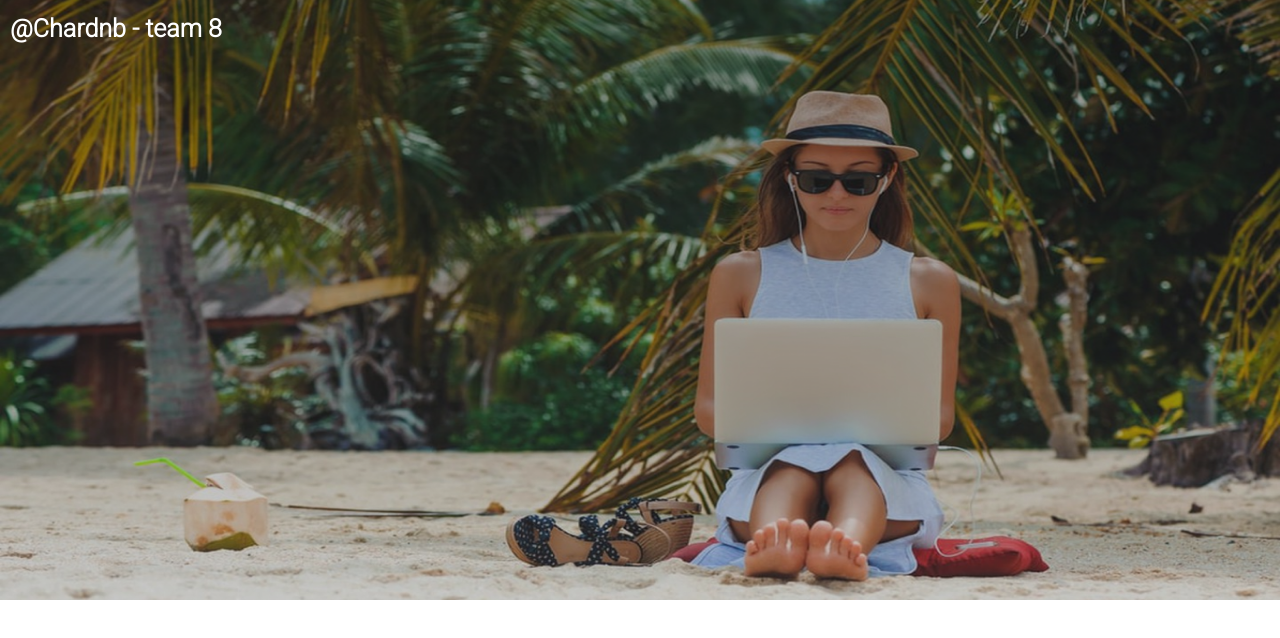
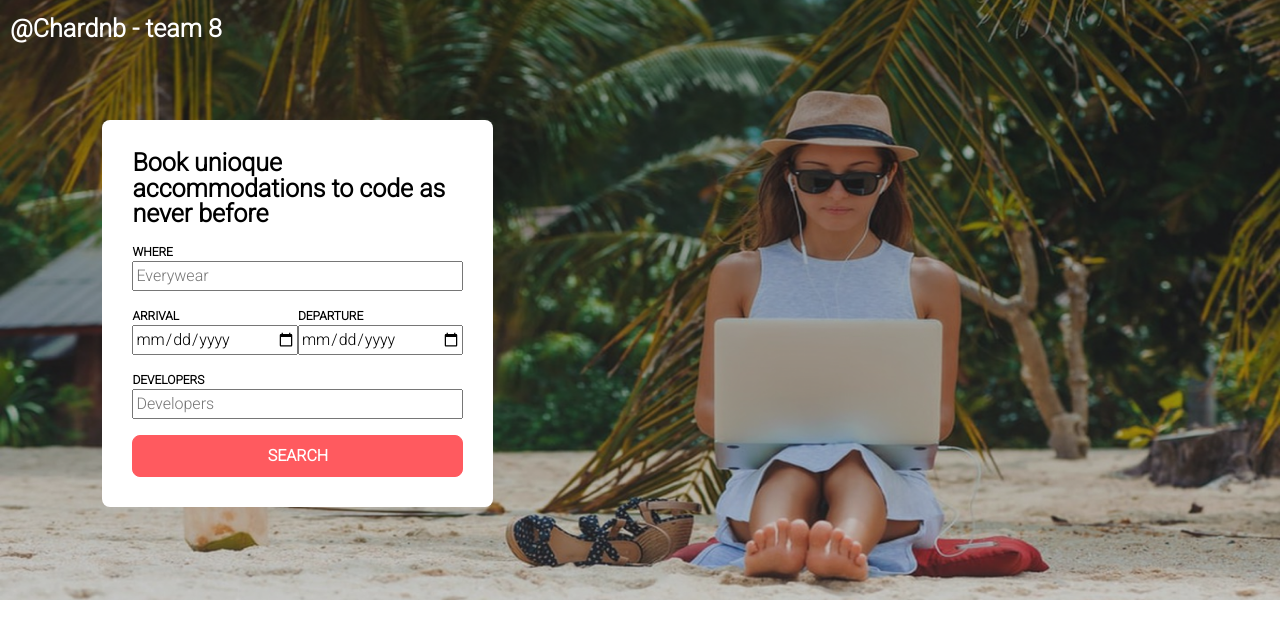
Before and after one commit to cverah/Chairdnb, a React (Vite) app: page / in a window 1280 px wide. Shown: the top 638 px of the page. Built offline with nearby package versions, Linux system fonts and the light colour scheme.

Commit message:
feat: add SearForm in HomePage

```diff
--- /dev/null
+++ b/src/components/SearchForm/SearchForm.css
@@ -0,0 +1,42 @@
+.form-header {
+  width: 391px;
+  padding: 30px;
+  color: black;
+  font-size: 16px;
+  position: absolute;
+  background-color: white;
+  top: 20%; /* Puedes ajustar la posición vertical */
+  left: 8%; /* Puedes ajustar la posición horizontal */
+  display: flex;
+  flex-direction: column;
+  gap: 16px;
+}
+
+.form-header p {
+  font-size: 25px;
+  color: black;
+  font-weight: bold;
+  line-height: 25.5px;
+}
+
+.form-header label {
+  font-size: 12px;
+  font-weight: bold;
+}
+
+.form-header button {
+  background-color: #ff5a5f;
+  color: white;
+  border: 1px solid #ff5a5f;
+  border-radius: 8px;
+  padding: 8px 0;
+  font-size: 16px;
+  font-weight: bold;
+  text-transform: uppercase;
+}
+
+.form-header button:hover {
+  cursor: pointer;
+  color: black;
+  font-weight: bold;
+}
--- /dev/null
+++ b/src/components/SearchForm/SearchForm.jsx
@@ -0,0 +1,31 @@
+import "./SearchForm.css";
+import "../../utils_css/utils.css";
+
+const SearchForm = () => {
+  return (
+    <form className="form-header border">
+      <p>Book unioque accommodations to code as never before</p>
+      <div className="flex flex-columns">
+        <label htmlFor="where">WHERE</label>
+        <input type="text" id="where" placeholder="Everywear" />
+      </div>
+      <div className="flex">
+        <div className="flex flex-columns width-50">
+          <label htmlFor="arrival">ARRIVAL</label>
+          <input type="date" id="arrival" />
+        </div>
+        <div className="flex flex-columns width-50">
+          <label htmlFor="departure">DEPARTURE</label>
+          <input type="date" id="departure" />
+        </div>
+      </div>
+      <div className="flex flex-columns">
+        <label htmlFor="developers">DEVELOPERS</label>
+        <input type="text" placeholder="Developers" id="developers" />
+      </div>
+      <button className="button-form">Search</button>
+    </form>
+  );
+};
+
+export default SearchForm;
--- a/src/pages/HomePage.jsx
+++ b/src/pages/HomePage.jsx
@@ -1,9 +1,12 @@
 import Header from "../components/Header/Header";
+import SearchForm from "../components/SearchForm/SearchForm";
 
 const HomePage = () => {
   return (
     <>
-      <Header></Header>
+      <Header>
+        <SearchForm />
+      </Header>
     </>
   );
 };
```
